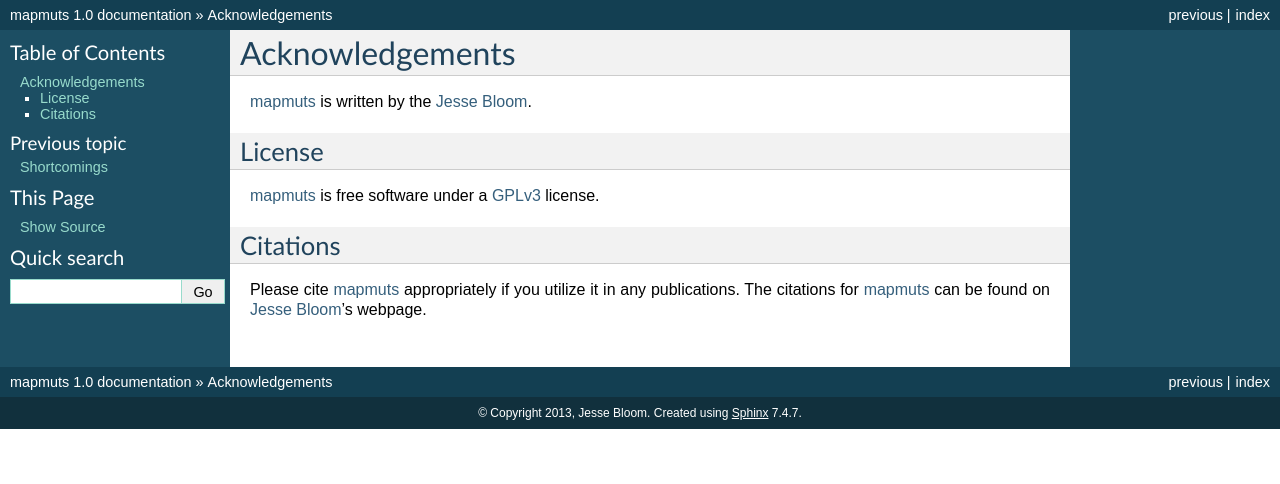
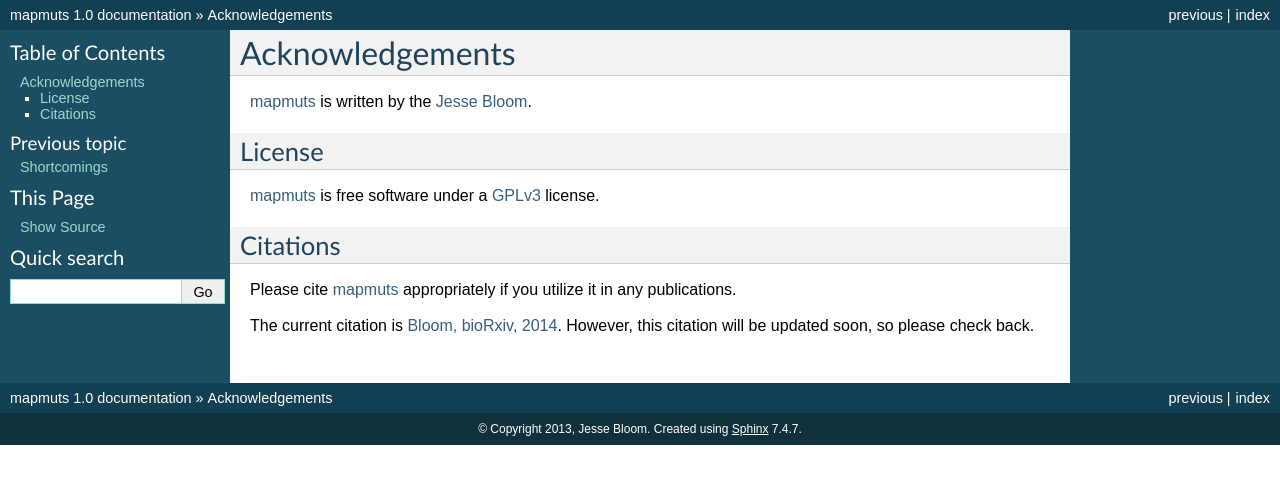
Before and after one commit to jbloom/mapmuts, a Sphinx documentation site: the page built from docs/acknowledgements.rst, in a window 1280 px wide. Shown: the top 484 px of the page. Built offline with Sphinx 7.4.7, drawn with Linux system fonts in a browser that asks for light colours; formulas are drawn with MathJax 3.

Commit message:
Addex bioRxiv citation

```diff
--- a/README.rst
+++ b/README.rst
@@ -10,7 +10,7 @@
 
 `mapmuts`_ was written by `Jesse Bloom`_.
 
-`mapmuts`_ is free software under the `GPLv3`_ license.
+`mapmuts`_ is free software under the `GPLv3`_ license. However, `please cite mapmuts as described here`_.
 
 
 .. _`on GitHub`: https://github.com/jbloom/mapmuts
@@ -20,3 +20,4 @@
 .. _`mapmuts`: https://github.com/jbloom/mapmuts
 .. _`Python`: http://www.python.org/
 .. _`GPLv3`: http://www.gnu.org/licenses/gpl.html
+.. _`please cite mapmuts as described here`: http://jbloom.github.io/mapmuts/acknowledgements.html#citations
--- a/docs/acknowledgements.rst
+++ b/docs/acknowledgements.rst
@@ -10,6 +10,8 @@
 
 Citations
 ----------------
-Please cite `mapmuts`_ appropriately if you utilize it in any publications. The citations for `mapmuts`_ can be found on `Jesse Bloom`_'s webpage.
+Please cite `mapmuts`_ appropriately if you utilize it in any publications.
+
+The current citation is `Bloom, bioRxiv, 2014`_. However, this citation will be updated soon, so please check back.
 
 .. include:: weblinks.txt
--- a/docs/weblinks.txt
+++ b/docs/weblinks.txt
@@ -26,3 +26,4 @@
 .. _`Dirichlet distribution`: http://en.wikipedia.org/wiki/Dirichlet_distribution
 .. _`concentration parameter`: http://en.wikipedia.org/wiki/Concentration_parameter
 .. _`Shannon-Jensen divergence` : http://en.wikipedia.org/wiki/Jensen%E2%80%93Shannon_divergence
+.. _`Bloom, bioRxiv, 2014`: http://biorxiv.org/content/early/2014/02/20/002899
```
